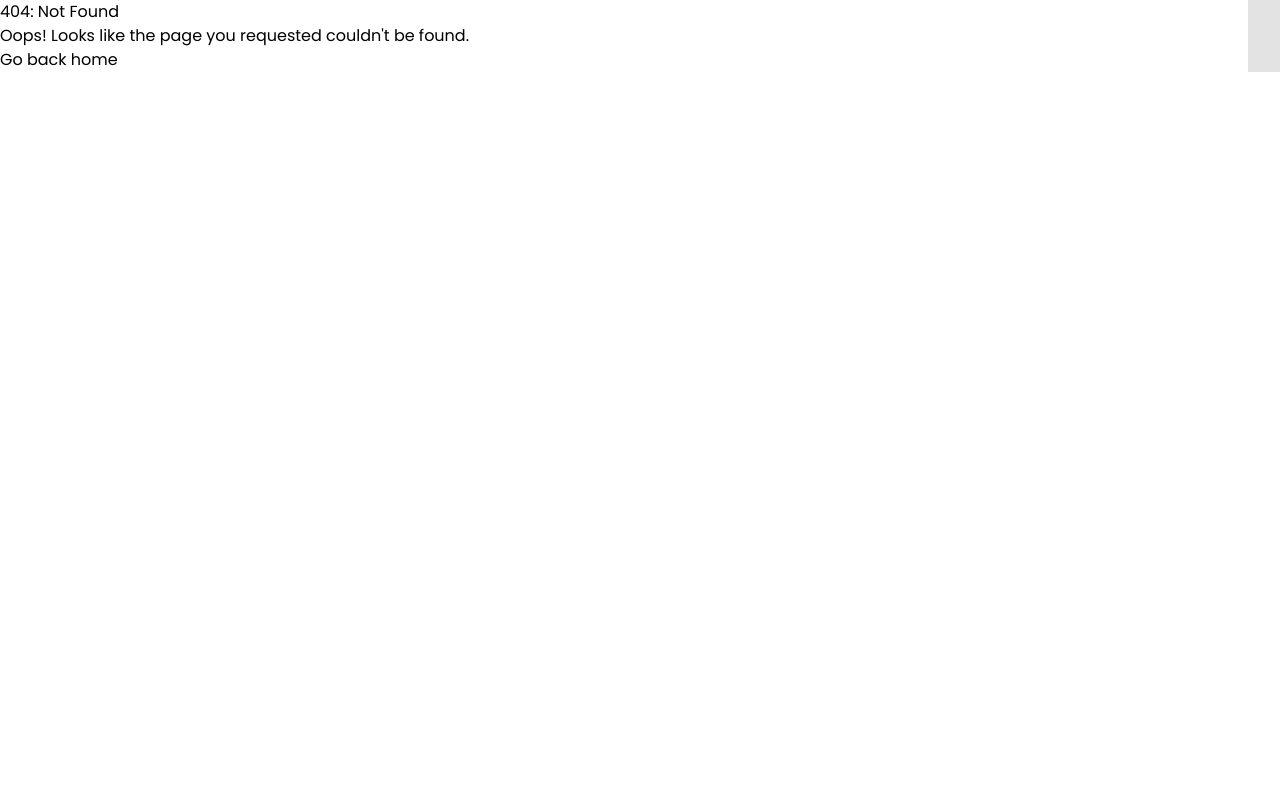
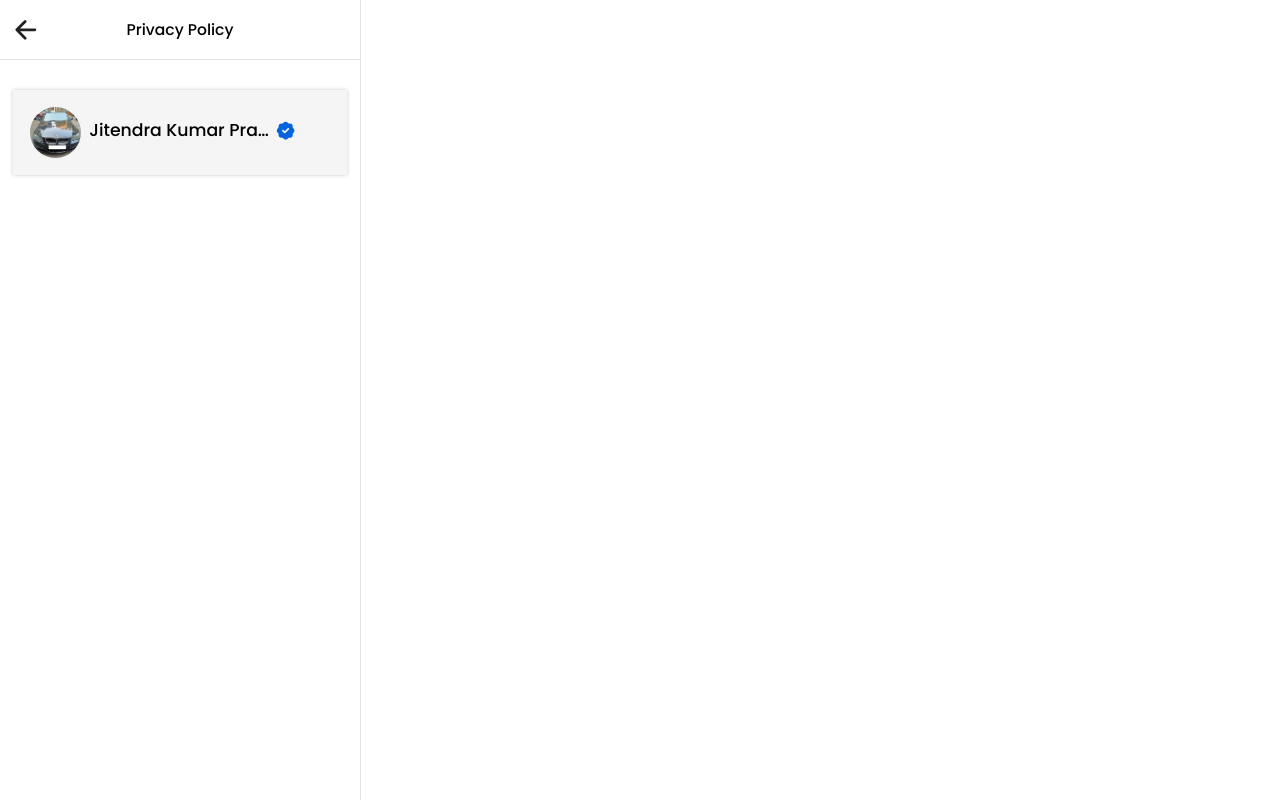
Before and after one commit to 25mohit/rent-property-project-frontend, a Next.js app: page /SellerProduct in a window 1280 px wide. Before the commit this address had no page. Built offline with nearby package versions, Linux system fonts and the light colour scheme.

Commit message:
sellect product page not complete

```diff
--- /dev/null
+++ b/src/app/SellerProduct/page.tsx
@@ -0,0 +1,38 @@
+import React from "react";
+import SingleContentLayout from "../components/HOC/Layout/SingleContentLayout";
+import { IoArrowBack } from "react-icons/io5";
+import Link from "next/link";
+import { prImg3 } from "../../../public/images";
+import { TbDiscountCheckFilled } from "react-icons/tb";
+import { IoIosArrowForward } from "react-icons/io";
+import Image from "next/image";
+
+
+const SellerProduct = () => {
+    return (
+        <>
+            <SingleContentLayout>
+                <div className="headerBar innerHeader">
+                    <div className="col">
+                        <Link href="/Chat" className="btn backBtn"><IoArrowBack /></Link>
+                    </div>
+                    <div className="col centerTitle">
+                        <h5 className='dTitle textLimit l1'>Privacy Policy</h5>
+                    </div>
+                    <div className="col"></div>
+                </div>
+
+                <div className="defaultSpace cmsPage">
+                    <Link href="#" className='sellerCard'>
+                        <div className='sellerBox'>
+                            <Image src={prImg3} alt="prImg1" className='img' />
+                            <h5><span className='textLimit l1'>Jitendra Kumar Prajapat</span> <TbDiscountCheckFilled className='blueTik' /></h5>
+                        </div>
+                    </Link>
+                </div>
+            </SingleContentLayout>
+        </>
+    );
+};
+
+export default SellerProduct;
--- a/src/app/style.scss
+++ b/src/app/style.scss
@@ -1275,6 +1275,10 @@ input:checked ~ .checkmark:after {
 	}
 
 }
+
+
+
+
 .blueTik {
 	min-width: 25rem;
 	min-height: 25rem;
```
